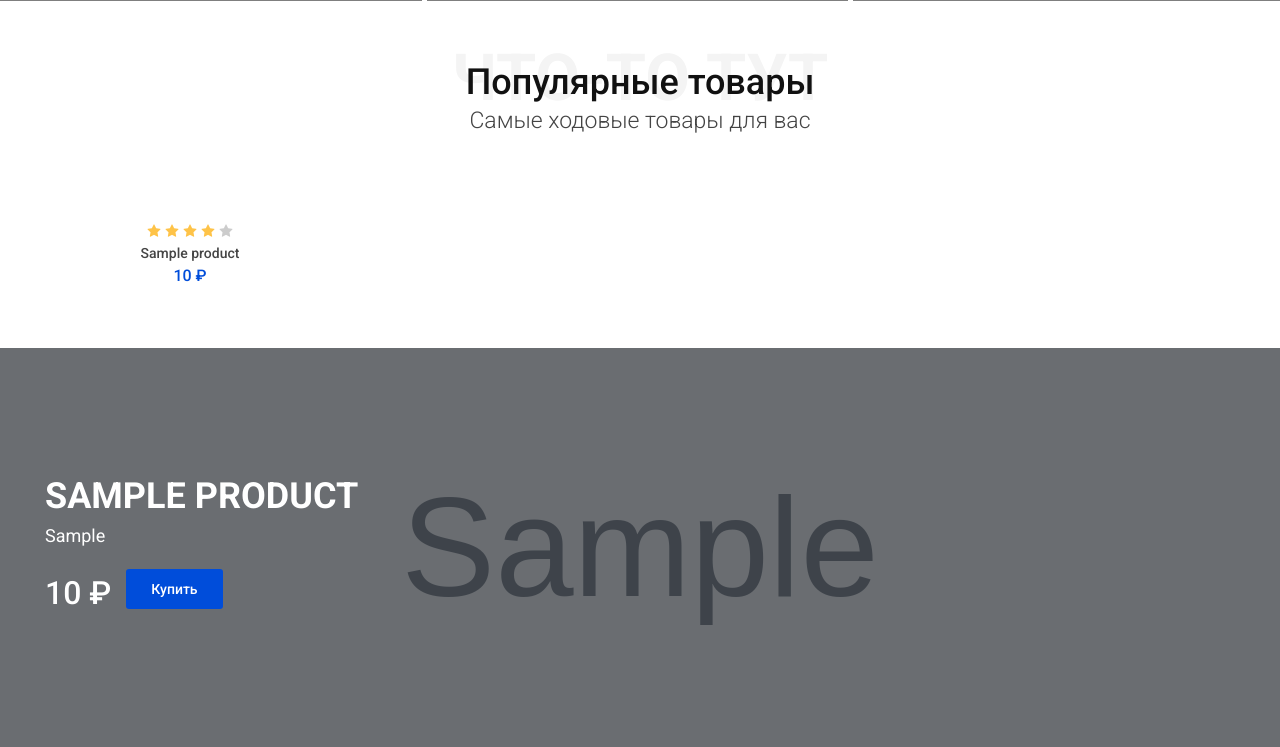
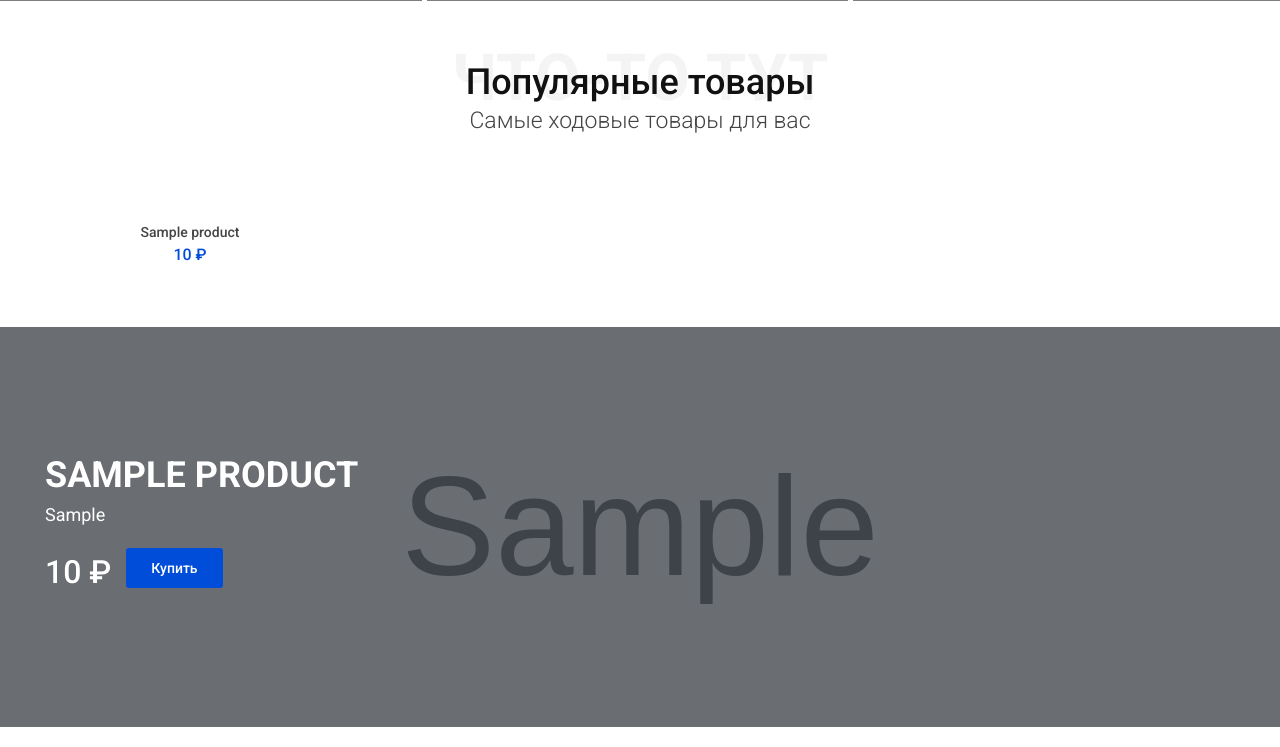
Before and after one commit to NikeSmitt/jumper, a Django app: page / in a window 1280 px wide. Shown: the part 827-1574 px from the top of the page. Run offline with Django 4.2, Linux system fonts and the light colour scheme; tables that the repository leaves empty hold one stand-in row (values such as "Sample post"); grey boxes marked "Sample" are stand-in pictures; parts of the project's set-up code (start-up, migrations or seed data) failed here and were passed over; some libraries are stand-ins or nearby versions.

Commit message:
Убрали звездочки из популярных товаров на заглавной странице

```diff
--- a/templates/index.html
+++ b/templates/index.html
@@ -94,9 +94,6 @@
                                 </a>
                                 {#                                <div data-countdown="2019/05/15" class="countdown"></div>#}
                             </figure>
-                            <div class="rating"><i class="icon-star voted"></i><i class="icon-star voted"></i><i
-                                    class="icon-star voted"></i><i class="icon-star voted"></i><i class="icon-star"></i>
-                            </div>
                             <a href="{{ top_product.get_absolute_path }}">
                                 <h3>{{ top_product.name }}</h3>
                             </a>
@@ -107,15 +104,9 @@
                                 {% endif %}
                             </div>
                             <ul>
-                                {#                                <li><a href="#0" class="tooltip-1" data-bs-toggle="tooltip" data-bs-placement="left"#}
-                                {#                                       title="Add to favorites"><i#}
-                                {#                                        class="ti-heart"></i><span>Add to favorites</span></a></li>#}
-                                {#                                <li><a href="#0" class="tooltip-1" data-bs-toggle="tooltip" data-bs-placement="left"#}
-                                {#                                       title="Add to compare"><i#}
-                                {#                                        class="ti-control-shuffle"></i><span>Add to compare</span></a></li>#}
-                                <li><a href="#0" class="tooltip-1" data-bs-toggle="tooltip" data-bs-placement="left"
-                                       title="Add to cart"><i class="ti-shopping-cart"></i><span>Add to cart</span></a>
-                                </li>
+{#                                <li><a href="#0" class="tooltip-1" data-bs-toggle="tooltip" data-bs-placement="left"#}
+{#                                       title="Add to cart"><i class="ti-shopping-cart"></i><span>Add to cart</span></a>#}
+{#                                </li>#}
                             </ul>
                         </div>
                         <!-- /grid_item -->
```
